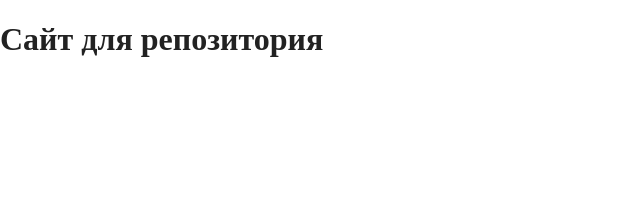
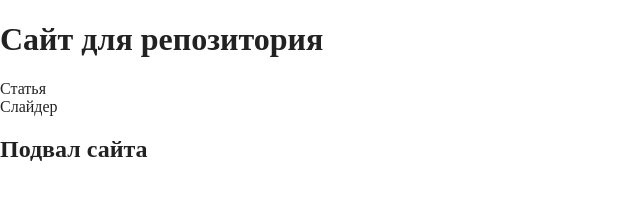
Before and after one commit to rodnovspb/git, a website built with Parcel: page index.html in a window 1280 px wide. Shown: the whole page, without its empty margins (0-640 px from the left). Built offline with nearby package versions, Linux system fonts and the light colour scheme.

Commit message:
4 комментарий

```diff
--- a/index.html
+++ b/index.html
@@ -26,6 +26,19 @@
 
   <!-- Add your site or application content here -->
   <h1>Сайт для репозитория</h1>
+
+  <article>Статья</article>
+  <aside>Слайдер</aside>
+
+  <footer>
+    <h2>Подвал сайта</h2>
+  </footer>
+
+
+
+
+
+
   <script src="js/vendor/modernizr-3.11.2.min.js"></script>
   <script src="js/plugins.js"></script>
   <script src="js/main.js"></script>
```
